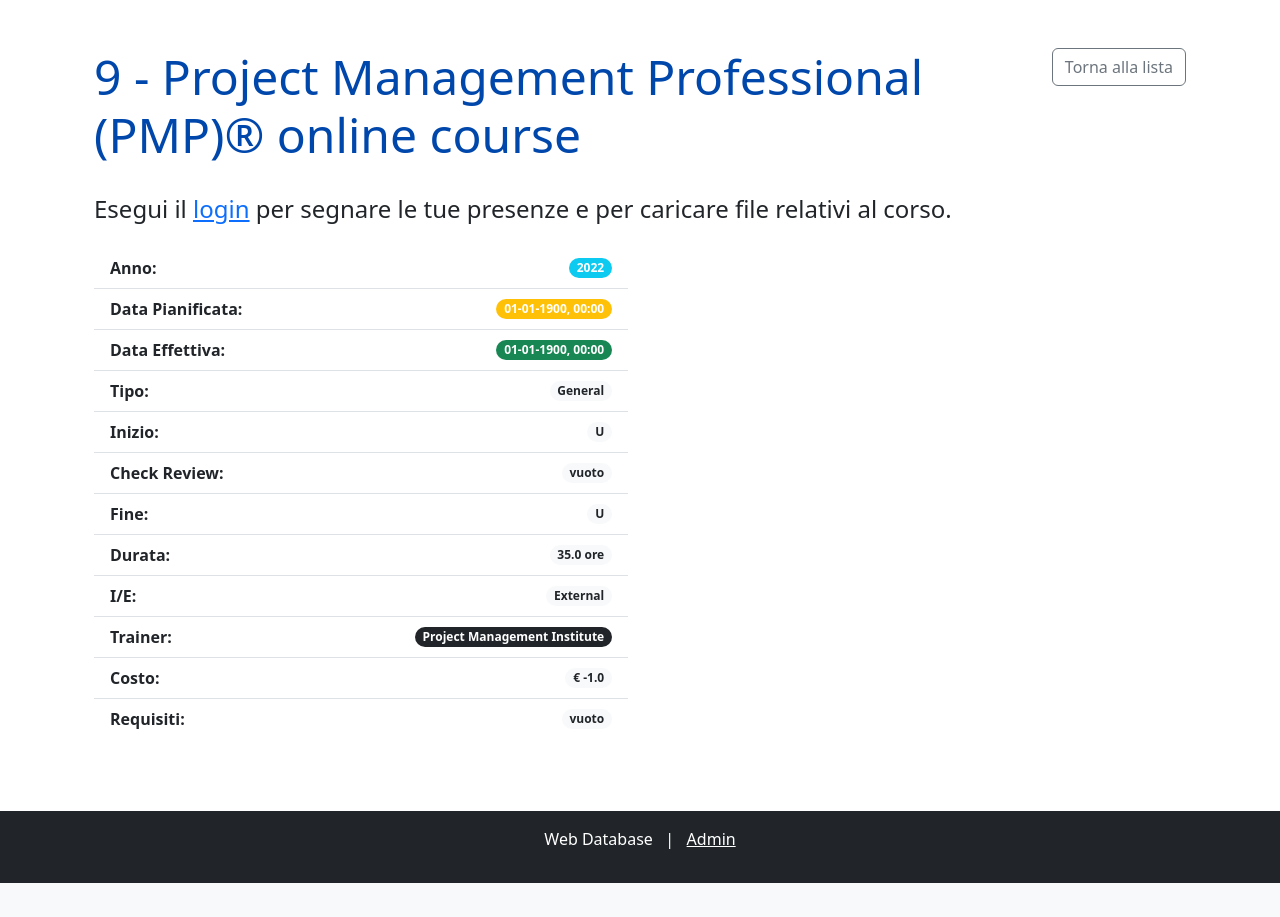
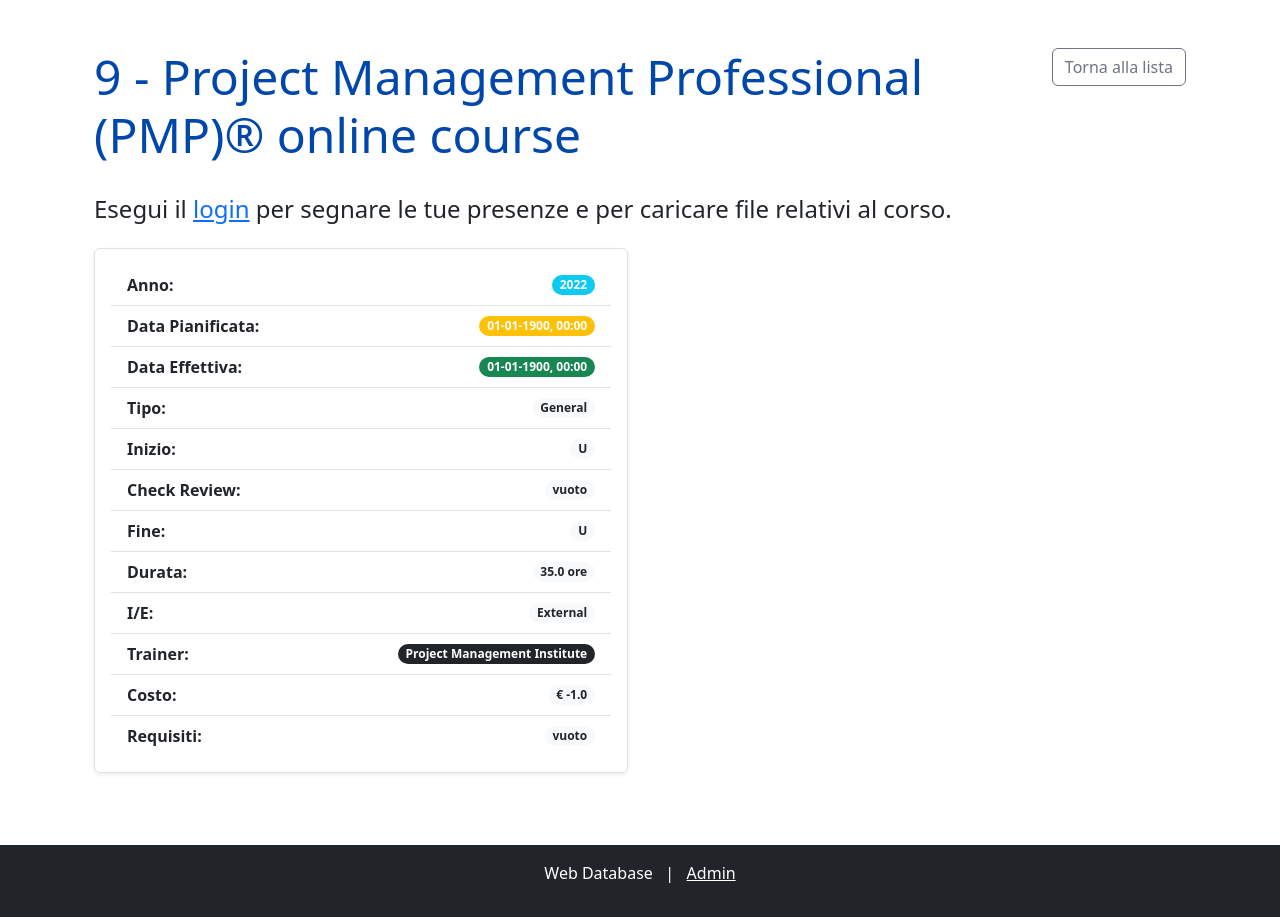
Before and after one commit to karim1655/Web_DB_Project, a Django app: page /coursedetail/1/ in a window 1280 px wide. Shown: the part 56-973 px from the top of the page. Before the commit the page ends 939 px from the top, so only its background shows below. Run offline with Django 5.2, Linux system fonts and the light colour scheme; data comes from the database, SQL or seed files in the repository; both versions use the stored data as it was after the commit.

Commit message:
Changed style of the table of course details

```diff
--- a/web_app/templates/web_app/course_detail.html
+++ b/web_app/templates/web_app/course_detail.html
@@ -17,7 +17,6 @@
                 <i class="bi bi-arrow-left-circle"></i> Torna alla lista
             </a>
         </div>
-
 
     <div class="mb-4">
         {% if user.is_authenticated %}
@@ -44,12 +43,12 @@
         {% else %}
             <h4> Esegui il <a href="{% url 'login' %}">login</a> per segnare le tue presenze e per caricare file relativi al corso.</h4>
         {% endif %}
-
     </div>
-
 
     <div class="row mb-4">
         <div class="col-md-6">
+            <!-- Aggiunto bordo, angoli arrotondati e padding per la lista -->
+            <div class="course-details-list p-3 border rounded shadow-sm">
                 <ul class="list-group list-group-flush">
                     <!-- Dettagli del corso -->
                     <li class="list-group-item d-flex justify-content-between align-items-center">
@@ -102,6 +101,7 @@
                     </li>
                 </ul>
             </div>
+        </div>
 
         {% if user.is_authenticated %}
         <!-- Caricamento file -->
@@ -114,7 +114,6 @@
                     <form method="post" enctype="multipart/form-data" action="{% url 'upload_file' course.id %}">
                         {% csrf_token %}
                         <div class="mb-3">
-                        <!-- <label for="fileUpload" class="form-label">Seleziona un file</label> -->
                             <input type="file" class="form-control" id="fileUpload" name="uploaded_file" required>
                         </div>
                         <button type="submit" class="btn btn-success w-100">
@@ -148,12 +147,8 @@
                 {% endif %}
             </div>
         </div>
+        {% endif %}
     </div>
-    {% endif %}
-
-
-
-
 
     {% if request.user.user_type == 'quality_manager' %}
         <br>
@@ -230,3 +225,22 @@
     </div>
     {% endif %}
 {% endblock %}
+
+{% block styles %}
+    <style>
+        .course-details-list {
+            border: 1px solid #ddd;
+            border-radius: 8px;
+            padding: 10px;
+            background-color: #f8f9fa;
+        }
+        .course-details-list .list-group-item {
+            border: none;
+            padding: 10px;
+            background-color: #fff;
+        }
+        .course-details-list .badge {
+            font-size: 0.875rem;
+        }
+    </style>
+{% endblock %}
```
Also changed, not shown: db.sqlite3. Lines whose indentation alone changed are shown as unchanged.
